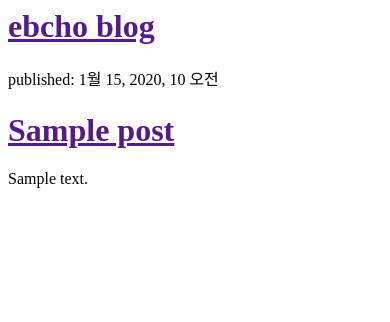
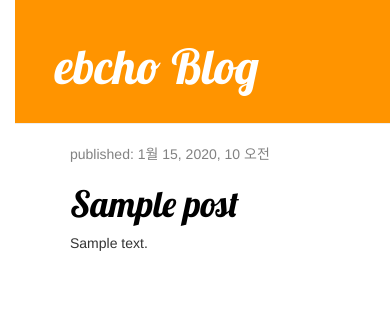
Before and after one commit to ebcho777/my-first-blog, a Django app: template blog/templates/blog/post_list.html in a window 390 px wide. Shown: the top 322 px of the page. Run offline with Django 3.2, Linux system fonts and the light colour scheme; the template is opened without the code that fills it: most values are stand-ins (such as "Sample title", 1, 10 or a date in 2020); parts of the project's set-up code (start-up, migrations or seed data) failed here and were passed over; some libraries are stand-ins or nearby versions.

Commit message:
'css_and_template'

```diff
--- /dev/null
+++ b/blog/static/css/blog.css
@@ -0,0 +1,55 @@
+h1 a {
+	color: #FCA205;
+	font-family: 'Lobster';
+}
+
+body {
+	padding-left: 15px;
+}
+
+.page-header {
+    background-color: #ff9400;
+    margin-top: 0;
+    padding: 20px 20px 20px 40px;
+}
+
+.page-header h1, .page-header h1 a, .page-header h1 a:visited, .page-header h1 a:active {
+    color: #ffffff;
+    font-size: 36pt;
+    text-decoration: none;
+}
+
+.content {
+    margin-left: 40px;
+}
+
+h1, h2, h3, h4 {
+    font-family: 'Lobster', cursive;
+}
+
+.date {
+    color: #828282;
+}
+
+.save {
+    float: right;
+}
+
+.post-form textarea, .post-form input {
+    width: 100%;
+}
+
+.top-menu, .top-menu:hover, .top-menu:visited {
+    color: #ffffff;
+    float: right;
+    font-size: 26pt;
+    margin-right: 20px;
+}
+
+.post {
+    margin-bottom: 70px;
+}
+
+.post h1 a, .post h1 a:visited {
+    color: #000000;
+}
--- /dev/null
+++ b/blog/templates/blog/base.html
@@ -0,0 +1,24 @@
+
+{% load staticfiles %}
+<html>
+	<head>
+		<title>ebcho blog</title>
+		<link rel="stylesheet" href="//maxcdn.bootstrapcdn.com/bootstrap/3.2.0/css/bootstrap.min.css">
+		<link rel="stylesheet" href="//maxcdn.bootstrapcdn.com/bootstrap/3.2.0/css/bootstrap-theme.min.css">
+		<link href="//fonts.googleapis.com/css?family=Lobster&subset=latin,latin-ext" rel="stylesheet" type="text/css">
+		<link rel="stylesheet" href="{% static 'css/blog.css' %}">
+	</head>
+	<body>
+		<div class="page-header">
+        	<h1><a href="/">ebcho Blog</a></h1>
+    	</div>
+	    <div class="content container">
+	        <div class="row">
+	            <div class="col-md-8">
+	            {% block content %}
+	            {% endblock %}
+	            </div>
+	        </div>
+	    </div>
+	</body>
+</html>
--- a/blog/templates/blog/post_list.html
+++ b/blog/templates/blog/post_list.html
@@ -1,18 +1,13 @@
-<html>
-	<head>
-		<title>ebcho blog</title>
-	</head>
-	<body>
-		<div>
-			<h1><a href="">ebcho blog</a></h1>
+{% extends 'blog/base.html' %}
+
+{% block content %}
+	{% for post in posts %}
+		<div class="post">
+			<div class="date">
+				<p>published: {{ post.published_date }}</p>
+			</div>
+			<h1><a href="{% url 'post_detail' pk=post.pk %}">{{ post.title }}</a></h1>
+			<p> {{ post.text|linebreaksbr }} </p>
 		</div>
-
-		{% for post in posts %}
-			<div>
-				<p>published: {{ post.published_date }}</p>
-				<h1><a href="">{{ post.title }}</a></h1>
-				<p> {{ post.text|linebreaksbr }} </p>
-			</div>
-		{% endfor %}
-	</body>
-</html>
+	{% endfor %}
+{% endblock %}
--- a/blog/urls.py
+++ b/blog/urls.py
@@ -3,4 +3,5 @@ from . import views
 
 urlpatterns = [
 	path('', views.post_list, name='post_list'),
+	path('post/<int:pk>/', views.post_detail, name='post_detail')
 ]
--- a/blog/views.py
+++ b/blog/views.py
@@ -1,4 +1,4 @@
-from django.shortcuts import render
+from django.shortcuts import render, get_object_or_404
 from .models import Post
 from django.utils import timezone
 # Create your views here.
@@ -6,3 +6,7 @@ from django.utils import timezone
 def post_list(request):
 	posts = Post.objects.filter(published_date__lte=timezone.now()).order_by('published_date')
 	return  render(request, 'blog/post_list.html', {'posts':posts})
+
+def post_detail(request, pk):
+	post = get_object_or_404(Post, pk=pk)
+	return render(request, 'blog/post_detail.html', {'post':post})
--- a/mysite/urls.py
+++ b/mysite/urls.py
@@ -18,6 +18,6 @@ from django.urls import path, include
 
 urlpatterns = [
     path('admin/', admin.site.urls),
-    path('blog/', include('blog.urls'))
-
+    path('blog/', include('blog.urls')),
+    path('', include('blog.urls')),
 ]
```
Also changed, not shown: blog/templates/blog/post_detail.html (added, +13 -0 lines).
